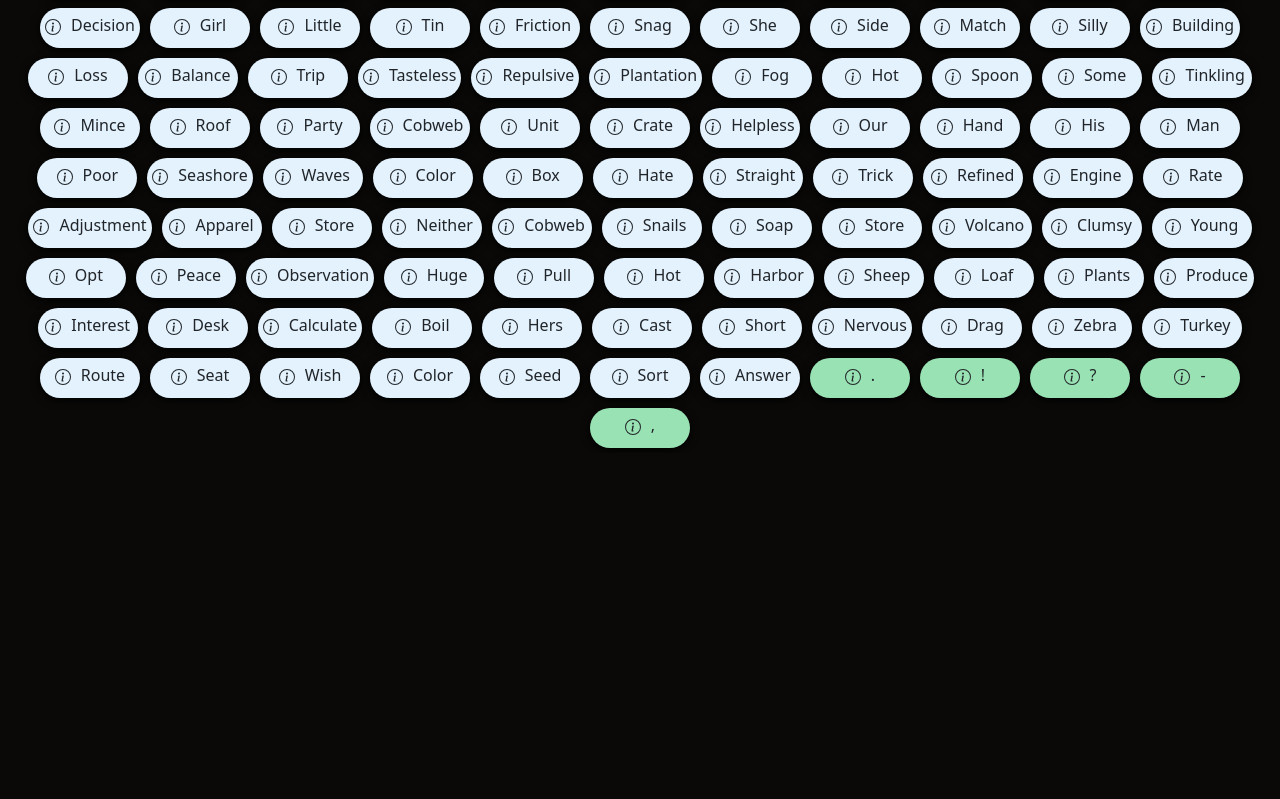
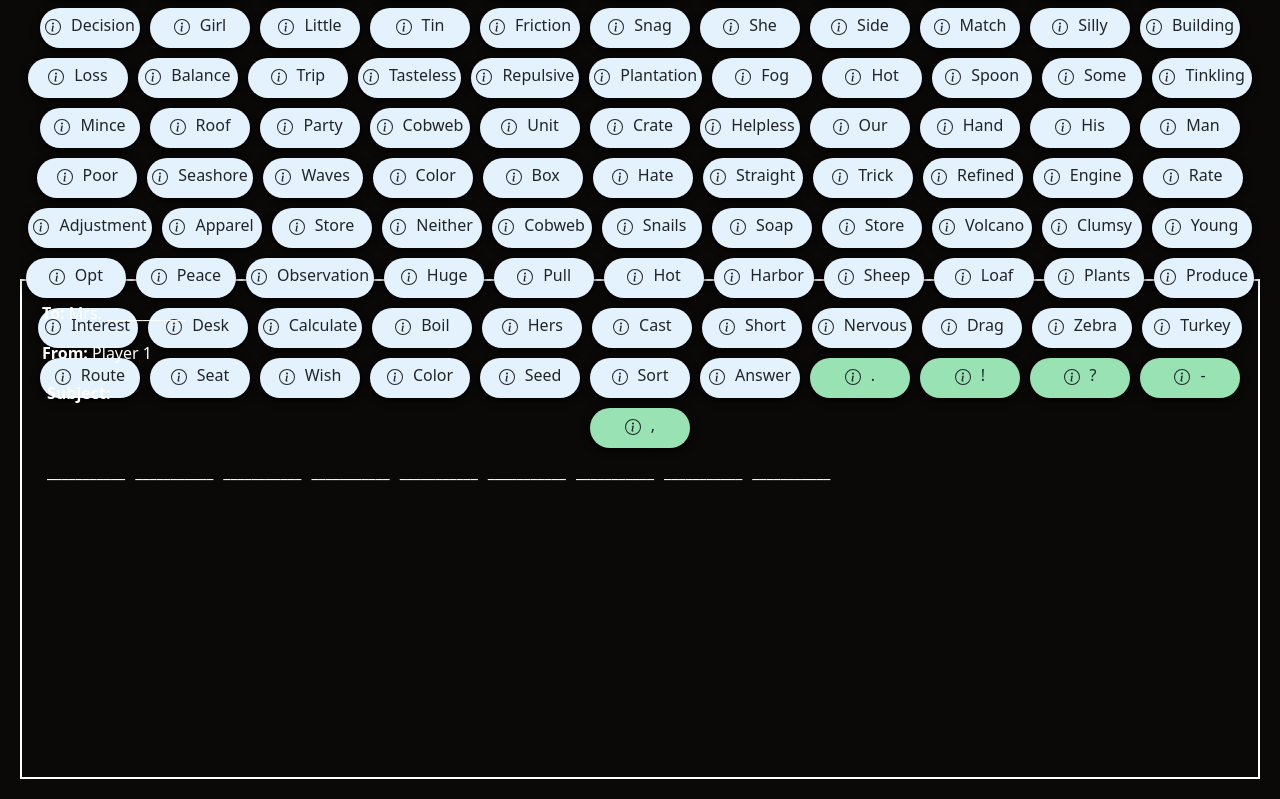
Before and after one commit to Blake14/WordsIsFun, a React (Create React App) app in the folder client/: page / in a window 1280 px wide. Shown: the part 491-1290 px from the top of the page. Before the commit the page ends 944 px from the top, so only its background shows below. Built offline with nearby package versions, Linux system fonts and the light colour scheme.

Commit message:
build: finish board

```diff
--- a/client/src/components/pages/Homepage.js
+++ b/client/src/components/pages/Homepage.js
@@ -1,4 +1,5 @@
 import React, { useState } from 'react';
+import FinishBoard from './boards/FinishBoard';
 import WordBoard from './boards/WordBoard';
 
 const Homepage = (props) => {
@@ -13,6 +14,12 @@ const Homepage = (props) => {
 				setTiles={setTiles}
 				setSelectedTile={setSelectedTile}
 			/>
+			<FinishBoard
+				type={'EMAIL'}
+				selectedTile={selectedTile}
+				setSelectedTile={setSelectedTile}
+				tiles={tiles}
+			/>
 		</div>
 	);
 };
--- /dev/null
+++ b/client/src/components/pages/boards/FinishBoard.js
@@ -0,0 +1,180 @@
+import React, { useState } from 'react';
+
+const FinishBoard = (props) => {
+	const SelectTile = (id) => {};
+	const CreateTemplate = (charLimit, type) => {
+		let requiredChars = 5;
+		for (let i = 0; i < charLimit; i++) {
+			if (type === 'EMAIL') {
+				requiredChars = 15;
+				if (i <= requiredChars) {
+					if (i === 0) {
+						props.tiles.push({
+							id: i,
+							word: null,
+							reqType: 'ANY',
+							required: true,
+							special: 'TO',
+						});
+					}
+				} else if (i > 0 && i <= 5) {
+					props.tiles.push({
+						id: i,
+						word: null,
+						reqType: 'ANY',
+						required: true,
+						special: 'SUBJECT',
+					});
+				} else {
+					props.tiles.push({
+						id: i,
+						word: null,
+						reqType: 'ANY',
+						required: true,
+						special: 'NONE',
+					});
+				}
+			} else {
+				props.tiles.push({
+					id: i,
+					word: null,
+					reqType: 'ANY',
+					required: false,
+					special: 'NONE',
+				});
+			}
+		}
+	};
+
+	// Styling
+	let charLimit = 0;
+	const BoardOutline = {
+		border: '2px solid white',
+		margin: 20,
+		padding: 20,
+		minHeight: 500,
+	};
+	const TextBody = {
+		display: 'flex',
+		flexWrap: 'wrap',
+		marginTop: 50,
+	};
+	const MissingWord = {
+		margin: 5,
+		color: 'white',
+	};
+	const Tile = {
+		margin: 5,
+		color: 'white',
+		cursor: 'pointer',
+	};
+
+	if (props.type === 'EMAIL') {
+		if (props.tiles.length === 0) {
+			CreateTemplate(25, props.type);
+		}
+		return (
+			<div style={BoardOutline}>
+				<div
+					style={{
+						color: 'white',
+					}}
+				>
+					<div style={{ display: 'flex' }}>
+						<p>
+							<strong>To:</strong>
+							{` Mrs.`}
+						</p>
+						<p
+							style={{
+								marginLeft: 5,
+								color: 'white',
+								cursor: 'pointer',
+							}}
+							onClick={() => {
+								props.setSelectedTile(props.tiles[0].id);
+								console.log(props.selectedTile);
+							}}
+						>
+							{props.tiles[0].word || '___________'}
+						</p>
+					</div>
+					<p>
+						<strong>From: </strong> Player 1
+					</p>
+					<p style={{ display: 'flex', color: 'white', margin: 5 }}>
+						<strong>Subject: </strong>
+						{props.tiles
+							.filter((tile, index) => {
+								return tile.special === 'SUBJECT';
+							})
+							.map((tile, index) => {
+								if (props.selectedTile === tile.id) {
+									return (
+										<div
+											key={index}
+											style={{
+												margin: 5,
+												color: 'white',
+												cursor: 'pointer',
+												fontVariant: 'bold',
+											}}
+											onClick={() => {
+												props.setSelectedTile(tile.id);
+												console.log(props.selectedTile);
+											}}
+										>
+											{tile.word || '__'}
+										</div>
+									);
+								} else {
+									return (
+										<div
+											key={index}
+											style={Tile}
+											onClick={() => {
+												props.setSelectedTile(tile.id);
+												console.log(props.selectedTile);
+											}}
+										>
+											{tile.word || '___________'}
+										</div>
+									);
+								}
+							})}
+					</p>
+				</div>
+				<div style={TextBody}>
+					{props.tiles
+						.filter((tile, index) => {
+							return tile.special === 'NONE';
+						})
+						.map((tile, index) => {
+							return (
+								<div
+									key={index}
+									style={Tile}
+									onClick={() => {
+										props.setSelectedTile(tile.id);
+									}}
+								>
+									{tile.word || '___________'}
+								</div>
+							);
+						})}
+				</div>
+			</div>
+		);
+	} else if (props.type === 'LETTER') {
+		charLimit = 200;
+		return <div style={BoardOutline}></div>;
+	} else {
+		return (
+			<div>
+				<p>Loading...</p>
+			</div>
+		);
+	}
+};
+
+export default FinishBoard;
```
